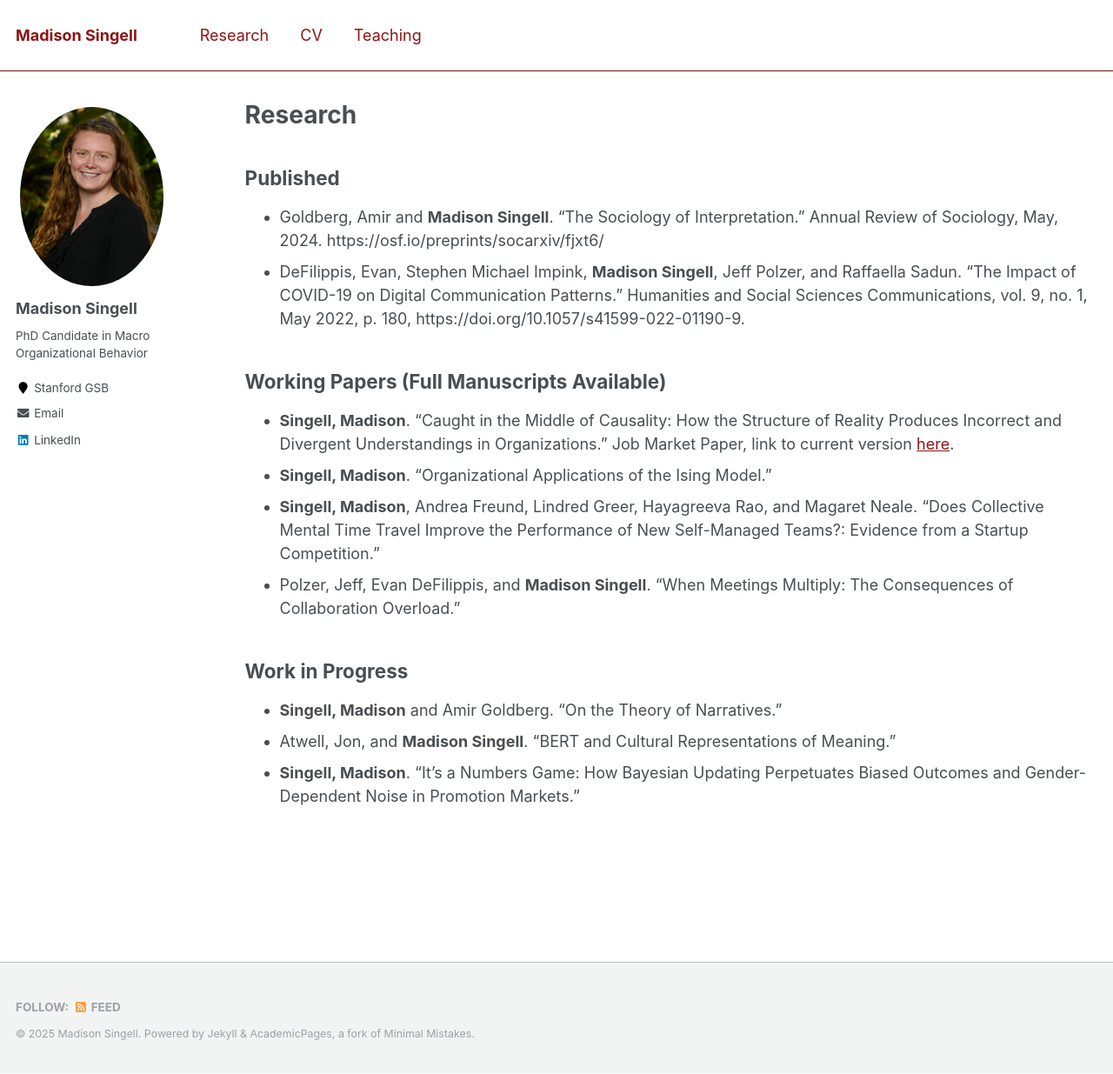
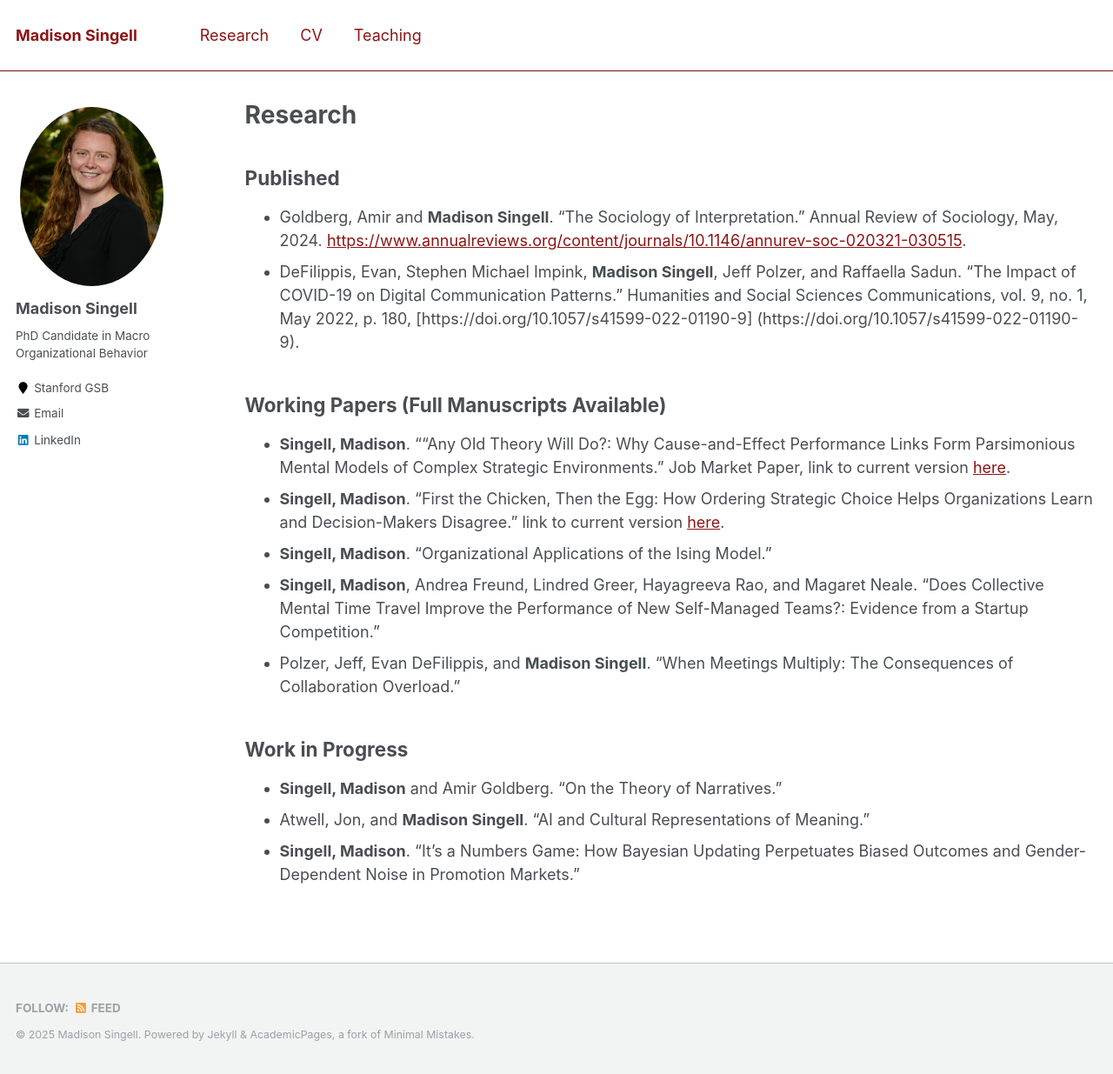
Before and after one commit to mhsingell/mhsingell.github.io, a Jekyll site: the page built from _pages/research.md, in a window 1280 px wide and 1235 px high. Shown: the whole window at 87% size. Built offline with Jekyll 4.4.1, drawn with Linux system fonts in a browser that asks for light colours.

Commit message:
2025 Job Market First Update

```diff
--- a/_pages/research.md
+++ b/_pages/research.md
@@ -5,16 +5,17 @@ permalink: /research/
 author_profile: true
 ---
 ## Published ##
-- Goldberg, Amir and **Madison Singell**.  “The Sociology of Interpretation.” Annual Review of Sociology, May, 2024. https://osf.io/preprints/socarxiv/fjxt6/
-- DeFilippis, Evan, Stephen Michael Impink, **Madison Singell**, Jeff Polzer, and Raffaella Sadun. “The Impact of COVID-19 on Digital Communication Patterns.” Humanities and Social Sciences Communications, vol. 9, no. 1, May 2022, p. 180, https://doi.org/10.1057/s41599-022-01190-9.
+- Goldberg, Amir and **Madison Singell**.  “The Sociology of Interpretation.” Annual Review of Sociology, May, 2024. [https://www.annualreviews.org/content/journals/10.1146/annurev-soc-020321-030515](https://www.annualreviews.org/content/journals/10.1146/annurev-soc-020321-030515).
+- DeFilippis, Evan, Stephen Michael Impink, **Madison Singell**, Jeff Polzer, and Raffaella Sadun. “The Impact of COVID-19 on Digital Communication Patterns.” Humanities and Social Sciences Communications, vol. 9, no. 1, May 2022, p. 180, [https://doi.org/10.1057/s41599-022-01190-9] (https://doi.org/10.1057/s41599-022-01190-9).
 
 ## Working Papers (Full Manuscripts Available)
-- **Singell, Madison**. “Caught in the Middle of Causality: How the Structure of Reality Produces Incorrect and Divergent Understandings in Organizations.” Job Market Paper, link to current version [here](/files/Singell_JMP_current.pdf).
+- **Singell, Madison**. ““Any Old Theory Will Do?: Why Cause-and-Effect Performance Links Form Parsimonious Mental Models of Complex Strategic Environments.” Job Market Paper, link to current version [here](/files/Singell_JMP_Current_2025.pdf).
+- **Singell, Madison**. “First the Chicken, Then the Egg: How Ordering Strategic Choice Helps Organizations Learn and Decision-Makers Disagree.” link to current version [here](/files/Singell_WIP_2025.pdf).
 - **Singell, Madison**. “Organizational Applications of the Ising Model.”
 - **Singell, Madison**, Andrea Freund, Lindred Greer, Hayagreeva Rao, and Magaret Neale. "Does Collective Mental Time Travel Improve the Performance of New Self-Managed Teams?: Evidence from a Startup Competition."
 - Polzer, Jeff, Evan DeFilippis, and **Madison Singell**. “When Meetings Multiply: The Consequences of Collaboration Overload.”
 
 ## Work in Progress
 - **Singell, Madison** and Amir Goldberg. “On the Theory of Narratives.”
-- Atwell, Jon, and **Madison Singell**.  “BERT and Cultural Representations of Meaning.”
+- Atwell, Jon, and **Madison Singell**.  “AI and Cultural Representations of Meaning.”
 - **Singell, Madison**. “It’s a Numbers Game: How Bayesian Updating Perpetuates Biased Outcomes and Gender-Dependent Noise in Promotion Markets.”
```
Also changed, not shown: _pages/about.md (+4 -4 lines), _pages/cv.md (+2 -2 lines), 5 other files.
